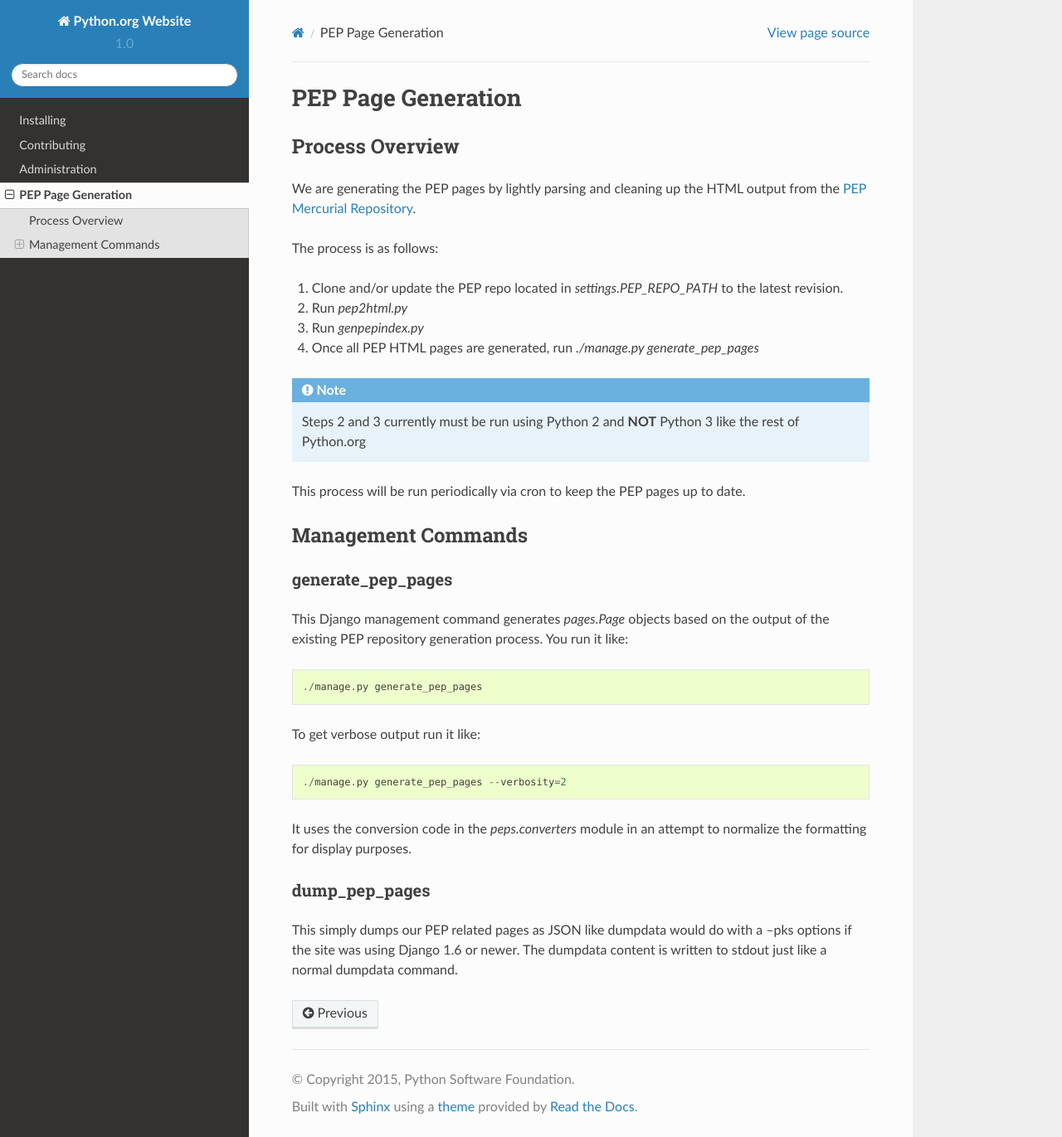
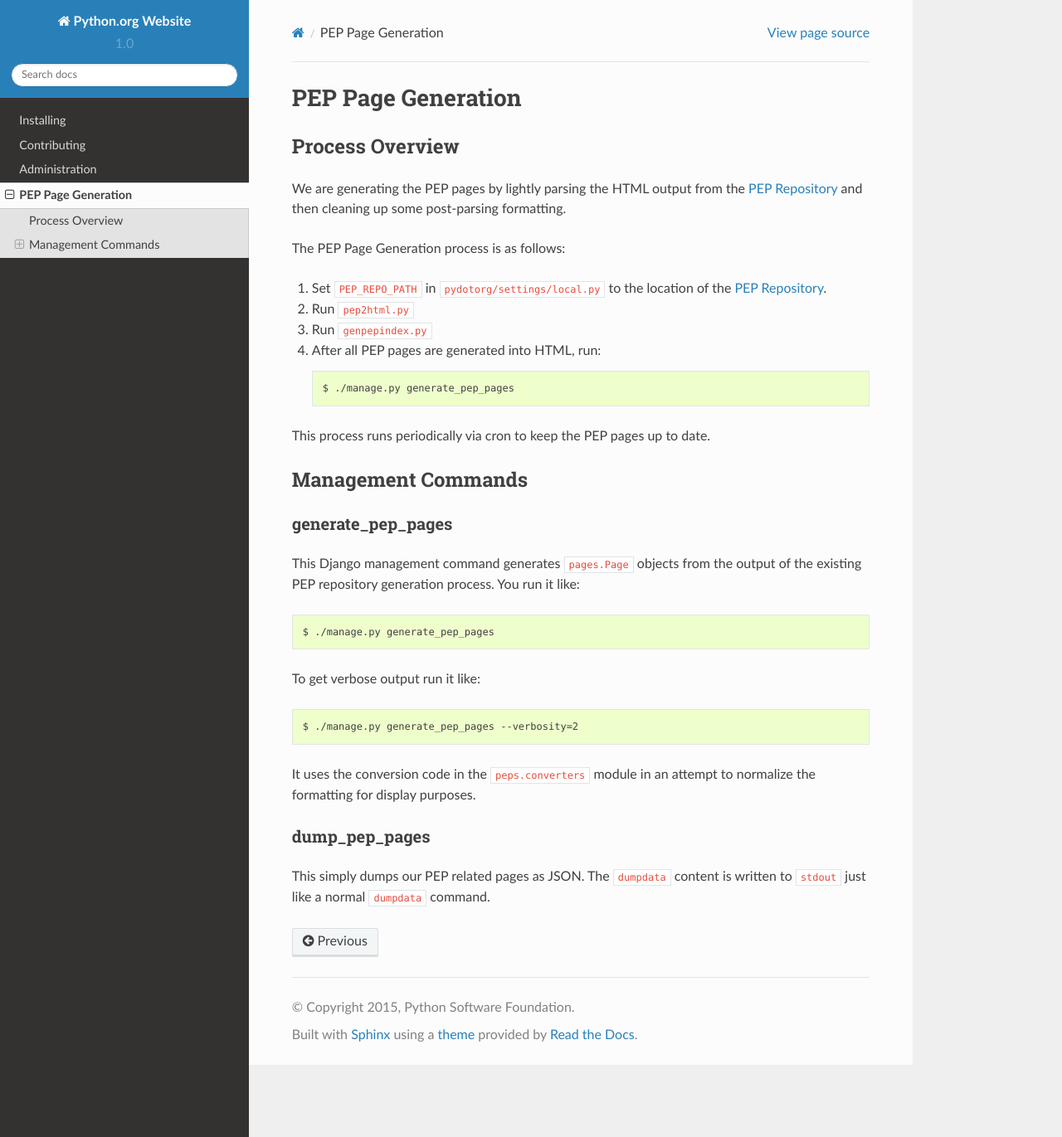
Before and after one commit to python/pythondotorg, a Sphinx documentation site: the page built from docs/source/pep_generation.rst, in a window 1280 px wide and 1371 px high. Shown: the whole window at 83% size. Built offline with Sphinx 7.4.7 and the Read the Docs theme 2.0.0, drawn with Linux system fonts in a browser that asks for light colours.

Commit message:
Edit doc on pep generation and clear settings in local.py

```diff
--- a/docs/source/pep_generation.rst
+++ b/docs/source/pep_generation.rst
@@ -6,18 +6,20 @@ PEP Page Generation
 Process Overview
 ----------------
 
-We are generating the PEP pages by lightly parsing and cleaning up the HTML output from the `PEP Mercurial Repository <http://hg.python.org/peps/>`_.
+We are generating the PEP pages by lightly parsing the HTML output from the
+`PEP Repository`_ and then cleaning up some post-parsing formatting.
 
-The process is as follows:
+The PEP Page Generation process is as follows:
 
-1. Clone and/or update the PEP repo located in `settings.PEP_REPO_PATH` to the latest revision.
-2. Run `pep2html.py`
-3. Run `genpepindex.py`
-4. Once all PEP HTML pages are generated, run `./manage.py generate_pep_pages`
+1. Set ``PEP_REPO_PATH`` in ``pydotorg/settings/local.py`` to the location
+   of the `PEP Repository`_.
+2. Run ``pep2html.py``
+3. Run ``genpepindex.py``
+4. After all PEP pages are generated into HTML, run::
 
-.. note:: Steps 2 and 3 currently must be run using Python 2 and **NOT** Python 3 like the rest of Python.org
+   $ ./manage.py generate_pep_pages
 
-This process will be run periodically via cron to keep the PEP pages up to date.
+This process runs periodically via cron to keep the PEP pages up to date.
 
 Management Commands
 -------------------
@@ -25,20 +27,22 @@ Management Commands
 generate_pep_pages
 ^^^^^^^^^^^^^^^^^^
 
-This Django management command generates `pages.Page` objects based on the output of the existing PEP repository
-generation process. You run it like::
+This Django management command generates ``pages.Page`` objects from the output
+of the existing PEP repository generation process. You run it like::
 
-    ./manage.py generate_pep_pages
+    $ ./manage.py generate_pep_pages
 
 To get verbose output run it like::
 
-    ./manage.py generate_pep_pages --verbosity=2
+    $ ./manage.py generate_pep_pages --verbosity=2
 
-It uses the conversion code in the `peps.converters` module in an attempt to normalize the formatting for display
-purposes.
+It uses the conversion code in the ``peps.converters`` module in an attempt to
+normalize the formatting for display purposes.
 
 dump_pep_pages
 ^^^^^^^^^^^^^^
 
-This simply dumps our PEP related pages as JSON like dumpdata would do with a --pks options if the site was using
-Django 1.6 or newer. The dumpdata content is written to stdout just like a normal dumpdata command.
+This simply dumps our PEP related pages as JSON. The ``dumpdata`` content is
+written to ``stdout`` just like a normal ``dumpdata`` command.
+
+.. _PEP Repository: https://hg.python.org/peps/
```
Also changed, not shown: 1 other file.
